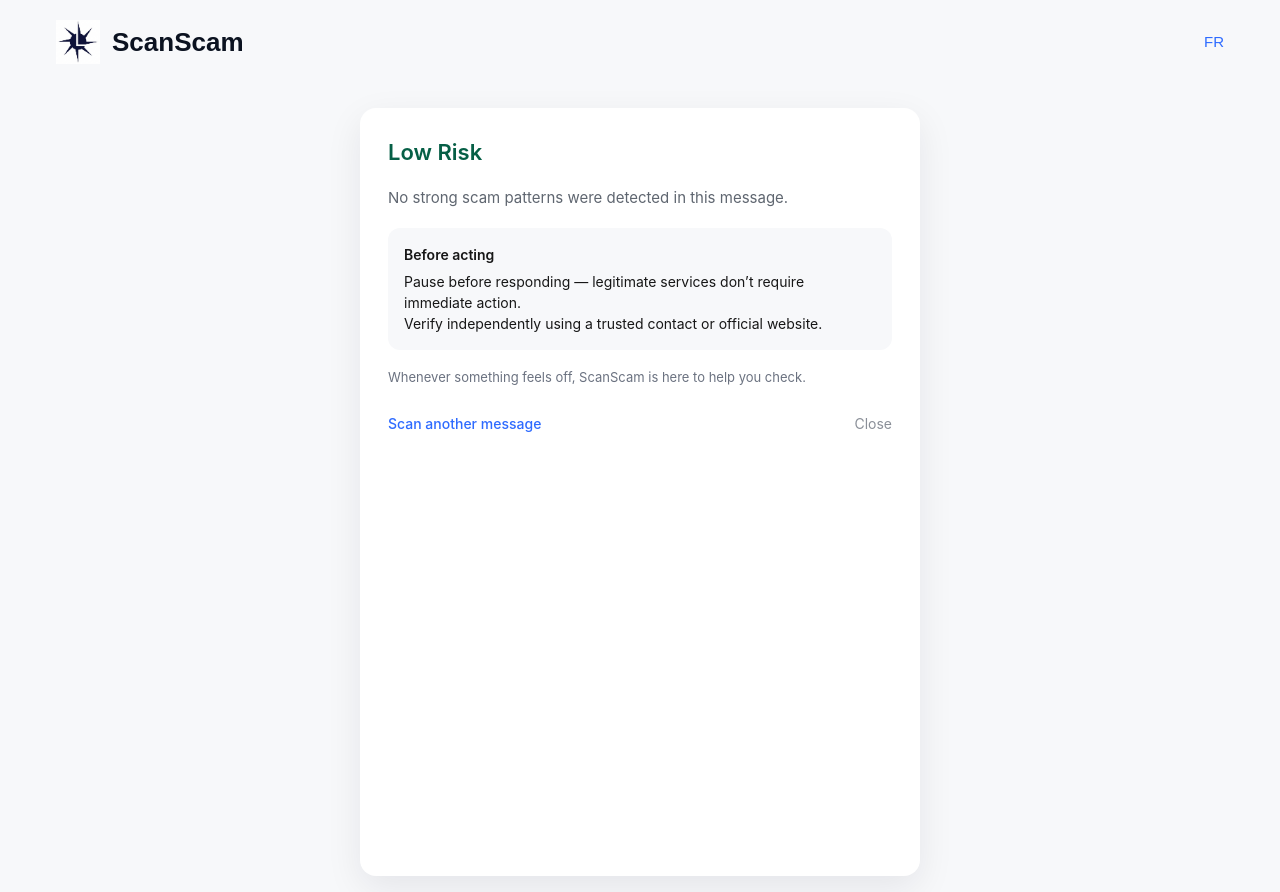
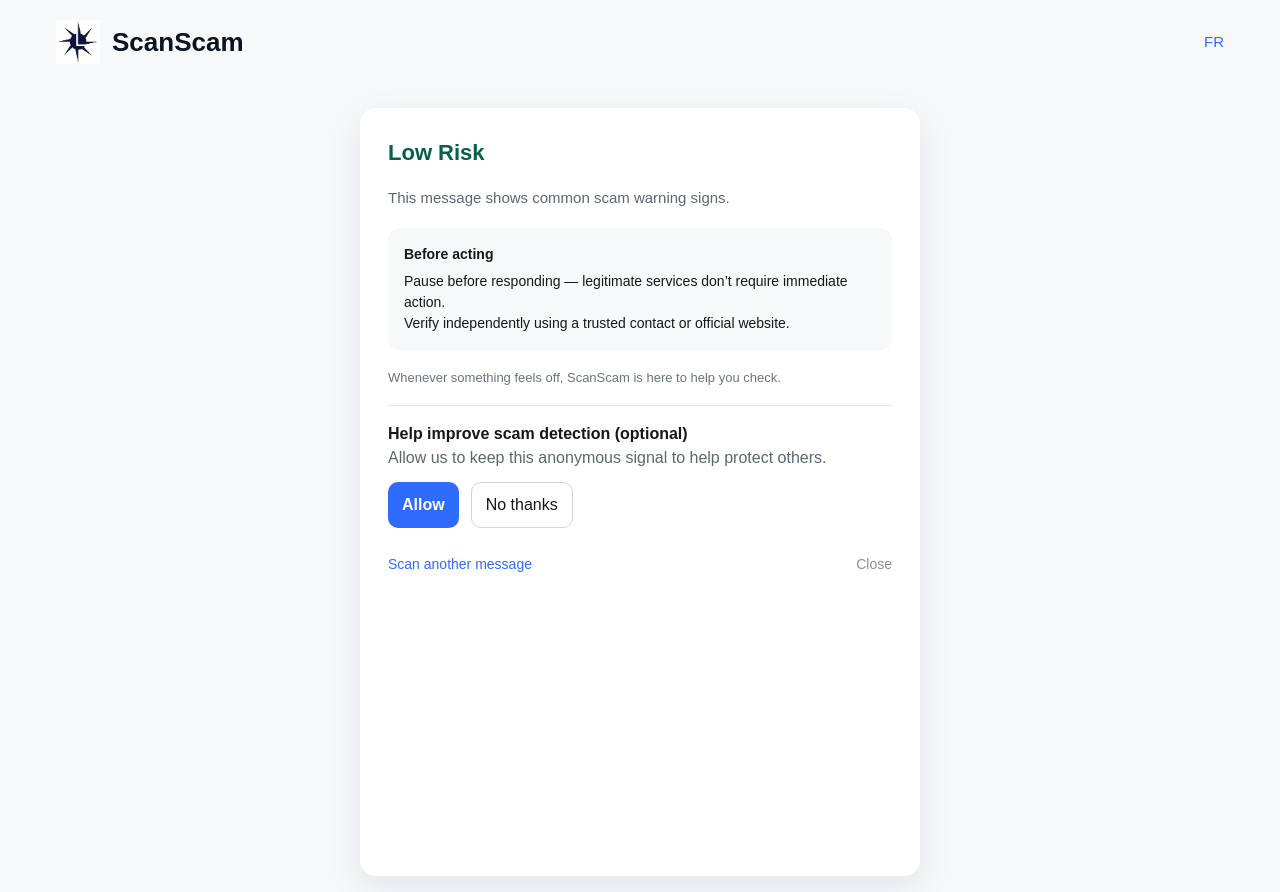
Before and after one commit to Gabothefounder/scanscam, a Next.js app: page /result in a window 1280 px wide. Built offline with nearby package versions, Linux system fonts and the light colour scheme.

Commit message:
Fix result page: remove useSearchParams for App Router build

```diff
--- a/app/result/page.tsx
+++ b/app/result/page.tsx
@@ -1,26 +1,13 @@
 "use client";
 
-import { useSearchParams } from "next/navigation";
 import { useEffect, useState } from "react";
 
 /* ---------- types ---------- */
 
-type AnalysisSignal = {
-  type: string;
-  evidence: string;
-  weight?: number;
-};
-
 type ScanResult = {
-  risk_tier: "low" | "medium" | "high";
+  risk: "low" | "medium" | "high";
+  reasons: string[];
   summary_sentence?: string;
-  signals: AnalysisSignal[];
-  data_quality: {
-    is_message_like: boolean;
-  };
-  language?: "en" | "fr";
-  source?: "user_text" | "ocr";
-  used_fallback?: boolean;
 };
 
 /* ---------- copy ---------- */
@@ -32,7 +19,7 @@ const copy = {
       medium: "Medium Risk",
       high: "High Risk",
     },
-    defaultSummary: "No strong scam patterns were detected in this message.",
+    defaultSummary: "This message shows common scam warning signs.",
     guidanceTitle: "Before acting",
     guidance: [
       "Pause before responding — legitimate services don’t require immediate action.",
@@ -56,8 +43,7 @@ const copy = {
       medium: "Risque moyen",
       high: "Risque élevé",
     },
-    defaultSummary:
-      "Aucun signal fort de fraude n’a été détecté dans ce message.",
+    defaultSummary: "Ce message présente des signes courants de fraude.",
     guidanceTitle: "Avant d’agir",
     guidance: [
       "Prenez un moment avant de répondre — les services légitimes n’exigent pas d’action immédiate.",
@@ -78,17 +64,19 @@ const copy = {
 };
 
 export default function ResultPage() {
-  const params = useSearchParams();
-  const lang = params.get("lang") === "fr" ? "fr" : "en";
-  const t = copy[lang];
-
+  const [mounted, setMounted] = useState(false);
+  const [lang, setLang] = useState<"en" | "fr">("en");
   const [result, setResult] = useState<ScanResult | null>(null);
   const [consented, setConsented] = useState<null | boolean>(null);
   const [consentSent, setConsentSent] = useState(false);
 
-  /* ---------- load analysis result ---------- */
+  /* ---------- mount-only logic ---------- */
 
   useEffect(() => {
+    const params = new URLSearchParams(window.location.search);
+    const detectedLang = params.get("lang") === "fr" ? "fr" : "en";
+    setLang(detectedLang);
+
     try {
       const stored = sessionStorage.getItem("scanResult");
       if (stored) {
@@ -97,17 +85,14 @@ export default function ResultPage() {
     } catch {
       setResult(null);
     }
+
+    setMounted(true);
   }, []);
 
-  /* ---------- consent side-effect (D1.2 + D1.3) ---------- */
+  /* ---------- consent side-effect ---------- */
 
   useEffect(() => {
-    if (
-      consented !== true ||
-      !result ||
-      consentSent
-    )
-      return;
+    if (consented !== true || !result || consentSent) return;
 
     setConsentSent(true);
 
@@ -119,44 +104,35 @@ export default function ResultPage() {
         scan_result: result,
       }),
     }).catch(() => {
-      // Silent by design — never affect UX
+      // silent by design
     });
   }, [consented, result, consentSent]);
 
-  /* ---------- derived UI fields ---------- */
+  if (!mounted) return null;
 
-  const risk = result?.risk_tier ?? "low";
-  const reasons =
-    result?.signals?.map((s) => s.evidence) ?? [];
+  const t = copy[lang];
+  const risk = result?.risk ?? "low";
+  const reasons = result?.reasons ?? [];
 
   return (
     <main style={styles.container}>
       <section style={styles.card}>
-        {/* Risk Tier */}
-        <div style={styles[`tier_${risk}`]}>
-          {t.tier[risk]}
-        </div>
+        <div style={styles[`tier_${risk}`]}>{t.tier[risk]}</div>
 
-        {/* Summary */}
         <p style={styles.summary}>
-          {result?.summary_sentence ||
-            t.defaultSummary}
+          {result?.summary_sentence || t.defaultSummary}
         </p>
 
-        {/* Reasons */}
         {reasons.length > 0 && (
           <ul style={styles.reasons}>
-            {reasons.map((reason, i) => (
-              <li key={i}>{reason}</li>
+            {reasons.map((r, i) => (
+              <li key={i}>{r}</li>
             ))}
           </ul>
         )}
 
-        {/* Guidance */}
         <div style={styles.guidance}>
-          <div style={styles.guidanceTitle}>
-            {t.guidanceTitle}
-          </div>
+          <div style={styles.guidanceTitle}>{t.guidanceTitle}</div>
           <ul>
             {t.guidance.map((g, i) => (
               <li key={i}>{g}</li>
@@ -164,35 +140,18 @@ export default function ResultPage() {
           </ul>
         </div>
 
-        {/* ScanScam presence */}
         <p style={styles.presence}>{t.presence}</p>
 
-        {/* Consent (post-result only) */}
-        {result && (
         <div style={styles.consent}>
           {consented === null && (
             <>
-                <div style={styles.consentTitle}>
-                  {t.consentTitle}
-                </div>
-                <p style={styles.consentText}>
-                  {t.consentText}
-                </p>
+              <div style={styles.consentTitle}>{t.consentTitle}</div>
+              <p style={styles.consentText}>{t.consentText}</p>
               <div style={styles.consentActions}>
-                  <button
-                    style={styles.allow}
-                    onClick={() =>
-                      setConsented(true)
-                    }
-                  >
+                <button style={styles.allow} onClick={() => setConsented(true)}>
                   {t.allow}
                 </button>
-                  <button
-                    style={styles.deny}
-                    onClick={() =>
-                      setConsented(false)
-                    }
-                  >
+                <button style={styles.deny} onClick={() => setConsented(false)}>
                   {t.deny}
                 </button>
               </div>
@@ -200,25 +159,15 @@ export default function ResultPage() {
           )}
 
           {consented === true && (
-              <p style={styles.thankYou}>
-                {t.thankYou}
-              </p>
+            <p style={styles.thankYou}>{t.thankYou}</p>
           )}
         </div>
-        )}
 
-        {/* End actions */}
         <div style={styles.endActions}>
-          <a
-            href={`/scan?lang=${lang}`}
-            style={styles.link}
-          >
+          <a href={`/scan?lang=${lang}`} style={styles.link}>
             {t.again}
           </a>
-          <a
-            href="/"
-            style={styles.linkSecondary}
-          >
+          <a href="/" style={styles.linkSecondary}>
             {t.close}
           </a>
         </div>
@@ -233,7 +182,6 @@ const styles: any = {
   container: {
     minHeight: "100vh",
     backgroundColor: "#F7F8FA",
-    fontFamily: "Inter, system-ui, sans-serif",
     display: "flex",
     justifyContent: "center",
     padding: "16px",
```
Lines whose indentation alone changed are shown as unchanged.
